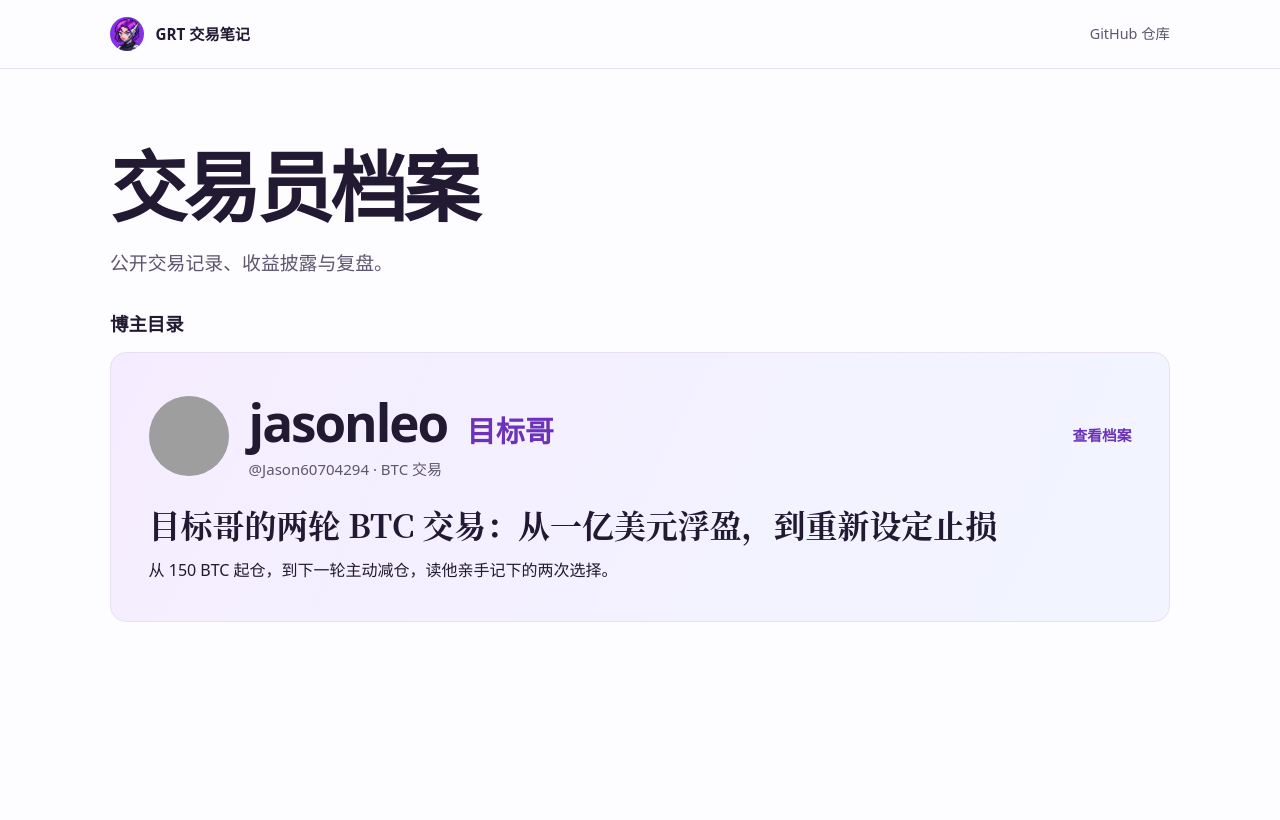
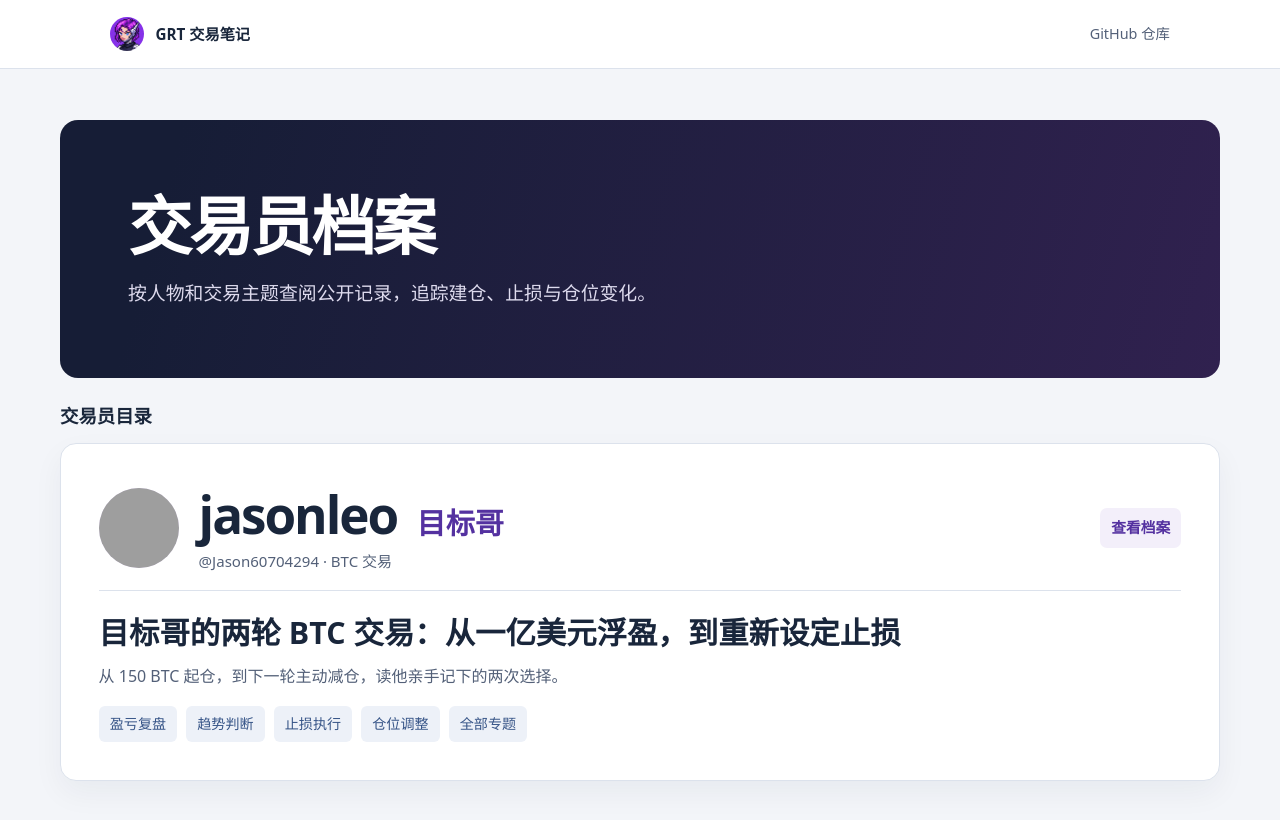
Before and after one commit to Greata16/GRT, a plain HTML site: page index.html in a window 1280 px wide. Drawn offline with Linux system fonts and the light colour scheme; grey boxes are pictures that could not be loaded.

Commit message:
Align the homepage with the research archive design

```diff
--- a/index.html
+++ b/index.html
@@ -5,7 +5,7 @@
   <meta name="viewport" content="width=device-width, initial-scale=1">
   <meta name="description" content="从公开原帖复盘交易博主的判断和操作。">
   <title>GRT 交易笔记</title>
-  <link rel="stylesheet" href="./style.css?v=11">
+  <link rel="stylesheet" href="./style.css?v=15">
   <link rel="icon" href="./logo.jpg" type="image/jpeg">
 </head>
 <body class="home">
@@ -16,10 +16,10 @@
   <main class="wrap">
     <div class="home-intro">
       <h1>交易员档案</h1>
-      <p>公开交易记录、收益披露与复盘。</p>
+      <p>按人物和交易主题查阅公开记录，追踪建仓、止损与仓位变化。</p>
     </div>
     <section class="directory" aria-labelledby="directory">
-      <h2 id="directory">博主目录</h2>
+      <h2 id="directory">交易员目录</h2>
       <div class="profile-card">
         <a class="person-link" href="./jasonleo.html">
           <img class="portrait" src="https://pbs.twimg.com/profile_images/2102048656627249152/MkTPw3Hd_400x400.jpg" alt="jasonleo 的 X 头像" width="80" height="80">
@@ -27,6 +27,13 @@
           <span class="read-link">查看档案</span>
         </a>
         <div class="opening"><h3><a href="./jasonleo.html">目标哥的两轮 BTC 交易：从一亿美元浮盈，到重新设定止损</a></h3><p>从 150 BTC 起仓，到下一轮主动减仓，读他亲手记下的两次选择。</p></div>
+        <nav class="home-topics" aria-label="目标哥专题入口">
+          <a href="./jasonleo.html#capital">盈亏复盘</a>
+          <a href="./jasonleo.html#trend">趋势判断</a>
+          <a href="./jasonleo.html#risk">止损执行</a>
+          <a href="./jasonleo.html#timeline">仓位调整</a>
+          <a href="./jasonleo.html#topics">全部专题</a>
+        </nav>
       </div>
     </section>
   </main>
--- a/style.css
+++ b/style.css
@@ -261,3 +261,41 @@ article p + p { margin-top: .8rem; }
   .topic-grid { grid-template-columns: repeat(2, minmax(0, 1fr)); }
   .profile #record .metric { grid-template-columns: minmax(7.2rem, .8fr) 1fr; }
 }
+
+.home {
+  --paper: #f3f5f9;
+  --ink: #19263b;
+  --muted: #536078;
+  --line: #dce2ec;
+  --accent: #5431a0;
+}
+.home .bar { background: #fff; }
+.home > .wrap { width: min(1160px, calc(100% - 48px)); }
+.home .home-intro {
+  margin-top: clamp(1.35rem, 4vw, 3.25rem);
+  padding: clamp(1.6rem, 6vw, 4.25rem);
+  border-radius: 18px;
+  background: linear-gradient(105deg, #161d36 10%, #30214f 100%);
+  color: #fff;
+}
+.home .home-intro h1 { font-size: clamp(2.25rem, 6vw, 4rem); line-height: 1.18; }
+.home .home-intro p { color: #dedbee; margin-top: .8rem; }
+.home .directory { margin-top: 1.65rem; }
+.home .profile-card { background: #fff; box-shadow: 0 12px 30px #19263b0d; }
+.home .profile-card .opening { margin-top: 1rem; border-top: 1px solid var(--line); }
+.home .profile-card .opening h3 { font-family: inherit; font-size: clamp(1.25rem, 3vw, 1.9rem); }
+.home .profile-card .opening p { color: var(--muted); }
+.home .read-link { padding: .45rem .7rem; background: #f3effa; border-radius: 7px; }
+.home-topics { display: flex; flex-wrap: wrap; gap: .55rem; margin-top: 1rem; }
+.home-topics a {
+  padding: .36rem .7rem;
+  border-radius: 6px;
+  background: #edf1f8;
+  color: #365487;
+  font-size: .88rem;
+  text-decoration: none;
+}
+.home-topics a:hover { text-decoration: underline; }
+@media (max-width: 600px) {
+  .home > .wrap { width: calc(100% - 24px); }
+}
```
